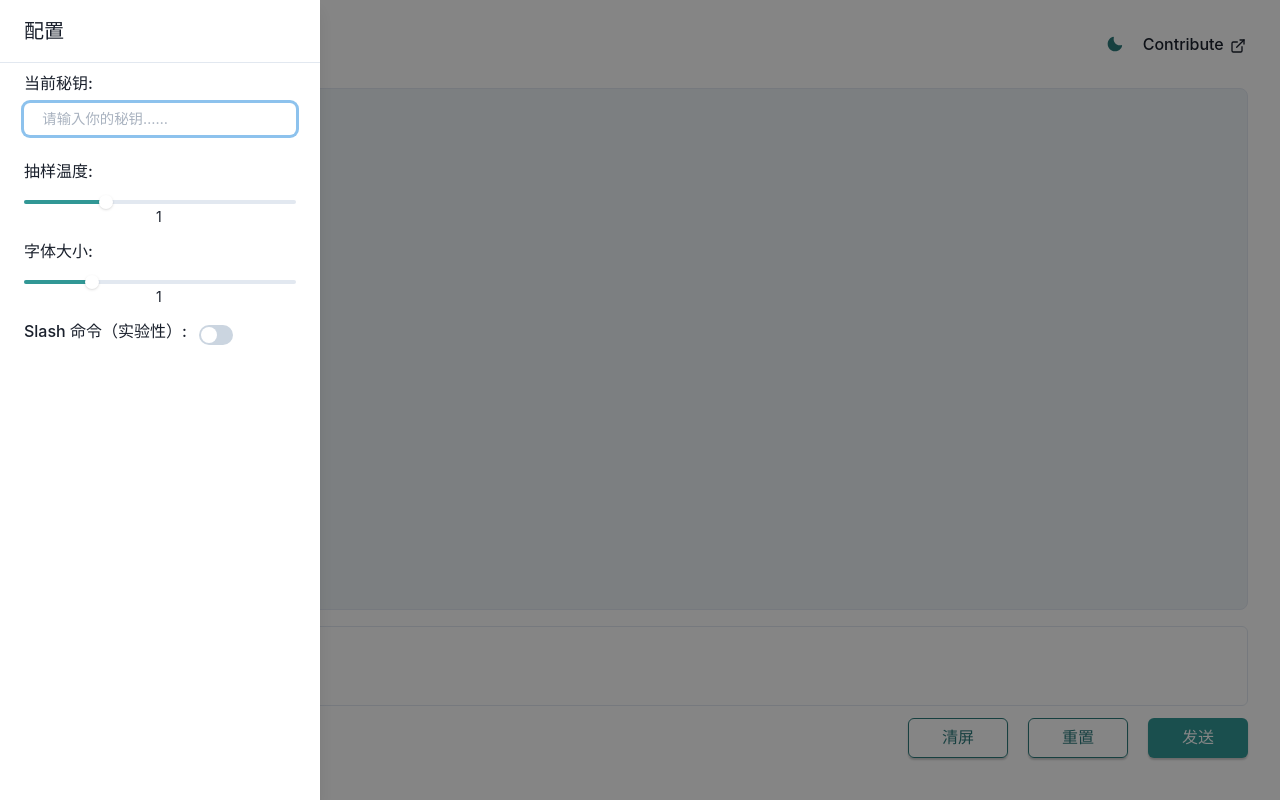
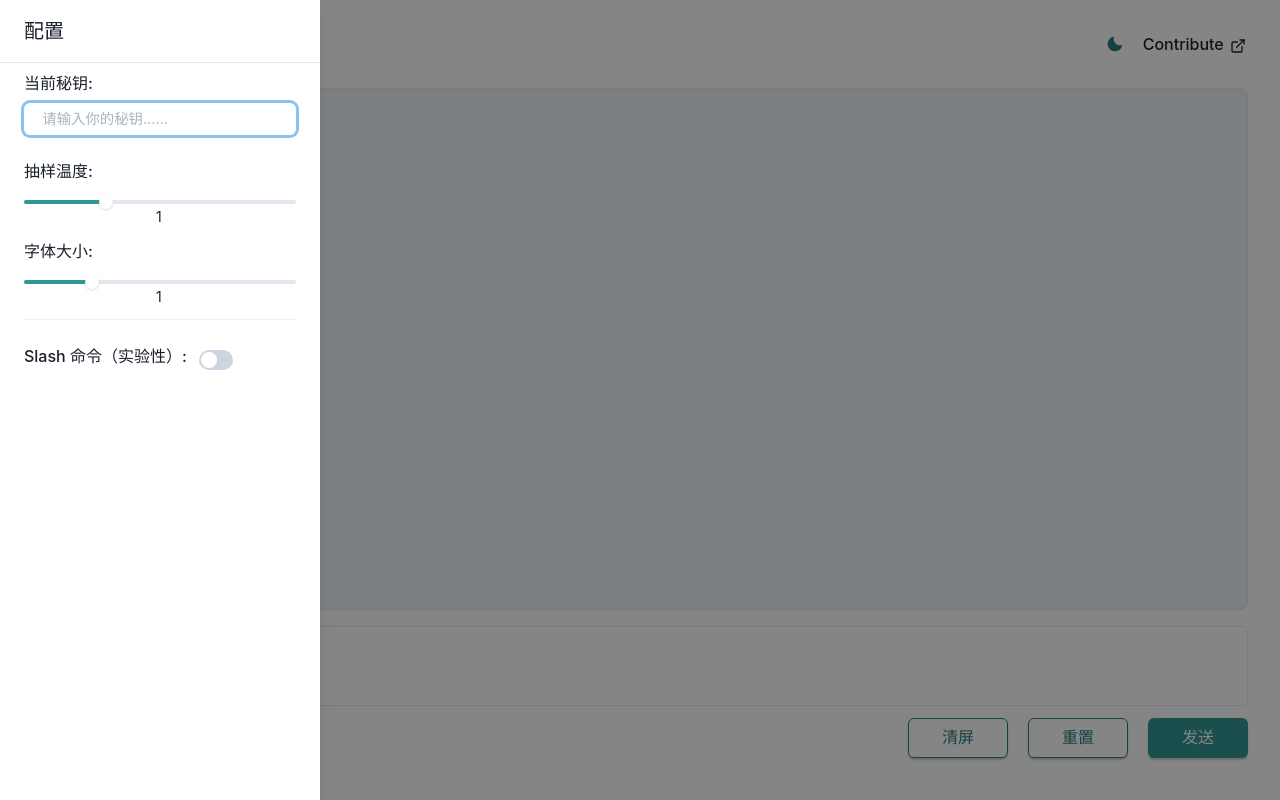
Before and after one commit to xleliu/ImGPT, a React (Vite) app: page / in a window 1280 px wide. Built offline with nearby package versions, Linux system fonts and the light colour scheme.

Commit message:
添加分割线

```diff
--- a/src/components/Sidebar.tsx
+++ b/src/components/Sidebar.tsx
@@ -20,6 +20,7 @@ import {
     Stack,
     Switch,
     VisuallyHiddenInput,
+    Divider,
 } from "@chakra-ui/react";
 import { HamburgerIcon } from "@chakra-ui/icons";
 import { useState, useContext, useRef } from "react";
@@ -54,6 +55,7 @@ export default function Sidebar() {
                             <FormApiKey />
                             <FormTemperature />
                             <FormFontSize />
+                            <Divider />
                             <FormPrePrompt />
                             // 防止自动绑定focus
                             <VisuallyHiddenInput ref={dummyRef} />
```
